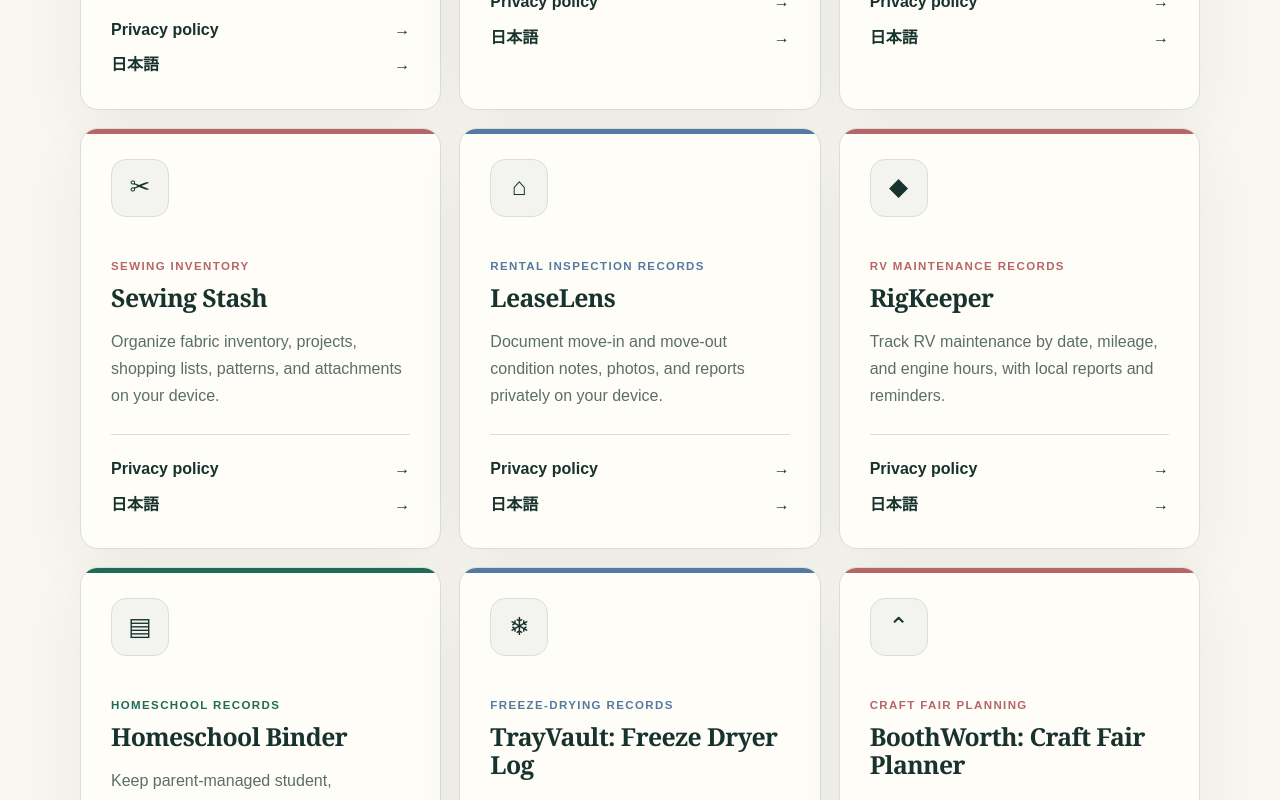
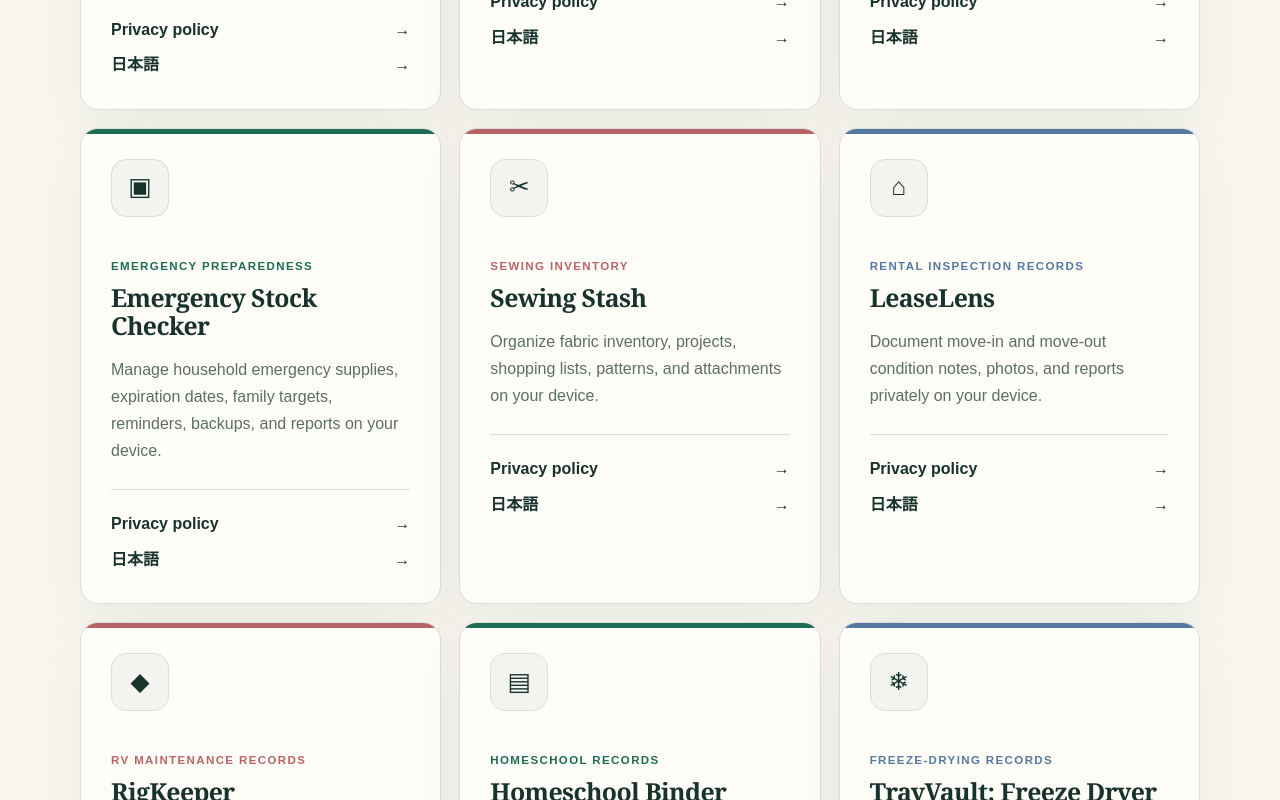
Before and after one commit to yuishoukai-ctrl/dustline-apps-privacy, a Next.js app: page /dustline-apps-privacy/ in a window 1280 px wide. Shown: the part 1720-2520 px from the top of the page. Built offline with nearby package versions, Linux system fonts and the light colour scheme.

Commit message:
Add Bichiku Checker privacy policy (#5)
Co-authored-by: admin <admin@adminnoMacBook-Air.local>

```diff
--- a/app/site-content.ts
+++ b/app/site-content.ts
@@ -11,6 +11,7 @@ export type AppInfo = {
   category: string;
   accent: "blue" | "green" | "rose";
   ads: boolean;
+  adsAndroidOnly?: boolean;
   health: boolean;
   childrenAge?: 13 | 18;
   noticeEn?: string;
@@ -136,6 +137,30 @@ export const apps: AppInfo[] = [
       name: "養蜂・巣箱点検手帳",
       summary:
         "養蜂場、巣箱、点検、タスク、リマインダー、添付資料を端末内で整理するアプリです。",
+    },
+  },
+  {
+    slug: "bichiku-checker",
+    icon: "▣",
+    category: "Emergency preparedness",
+    accent: "green",
+    ads: true,
+    adsAndroidOnly: true,
+    health: false,
+    childrenAge: 13,
+    noticeEn:
+      "Preparedness and first-aid content is general reference information. It is not medical advice or a substitute for current instructions from governments, emergency services, or medical professionals.",
+    noticeJa:
+      "本アプリの防災・応急処置情報は一般的な参考情報です。医療上の助言や、行政・消防・医療機関などによる最新の指示の代替ではありません。",
+    en: {
+      name: "Emergency Stock Checker",
+      summary:
+        "Manage household emergency supplies, expiration dates, family targets, reminders, backups, and reports on your device.",
+    },
+    ja: {
+      name: "備蓄チェッカー",
+      summary:
+        "家庭の防災備蓄、期限、家族構成に応じた必要量、通知、バックアップ、レポートを端末内で管理します。",
     },
   },
   {
```
Also changed, not shown: app/[locale]/privacy/[app]/page.tsx (+18 -4 lines), 1 other file (tests, documents, lock files or other folders).
